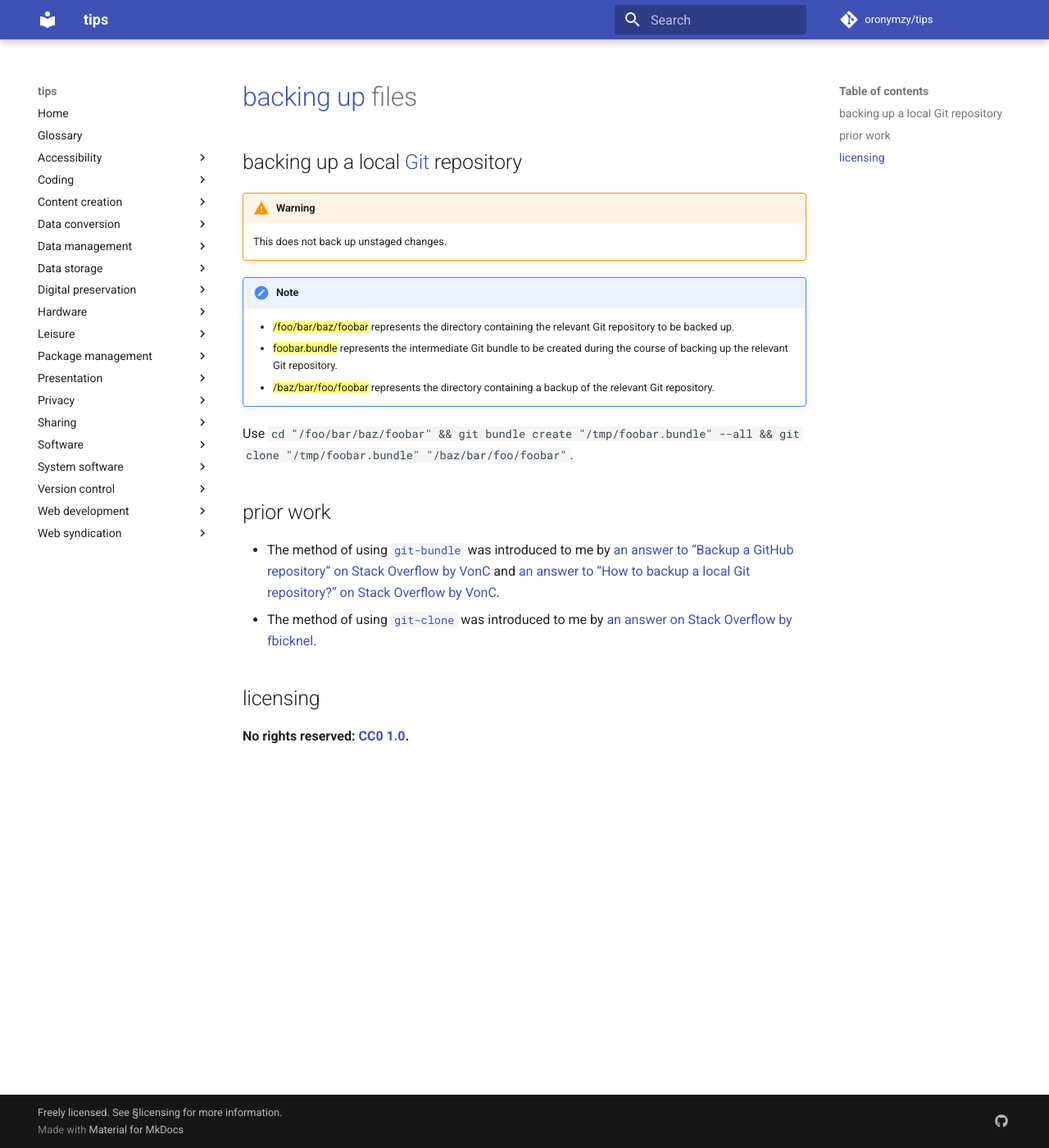
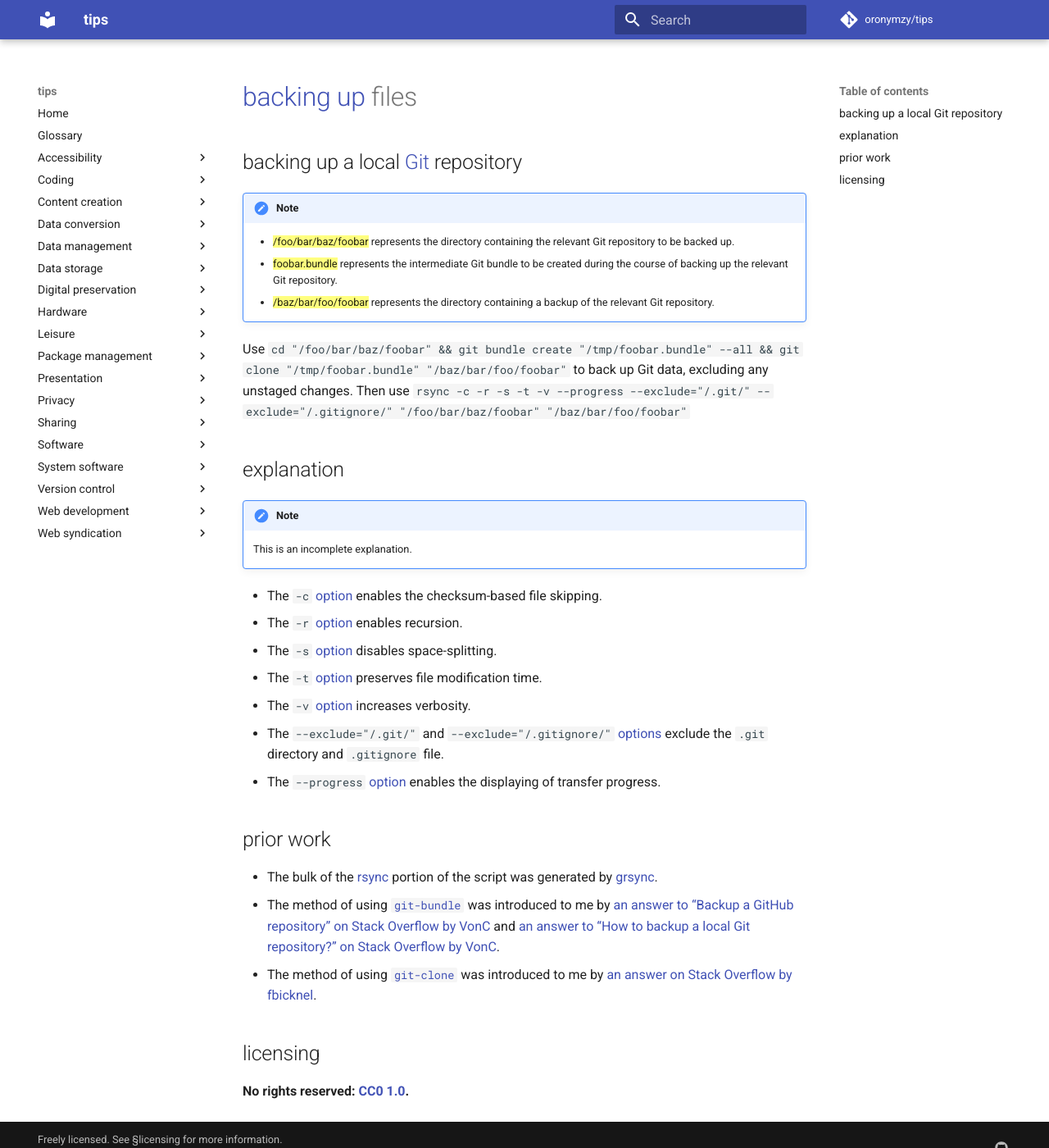
Before and after one commit to oronymzy/tips, an MkDocs documentation site: the page built from docs/bkgupfl.md, in a window 1280 px wide and 1400 px high. Shown: the whole window at 82% size. Built offline with MkDocs 1.6.1 and Material for MkDocs 9.7.7, drawn with Linux system fonts in a browser that asks for light colours; comment, search, counter and statistics services are not loaded.

Commit message:
Add section, add content, move content
Add 'explanation' section, with content.
Add unordered list item in 'prior work' section.
Move admonition content.
Remove admonition.
Add script in 'backing up a local Git repository' section.

```diff
--- a/docs/bkgupfl.md
+++ b/docs/bkgupfl.md
@@ -1,9 +1,5 @@
 # [backing up] files
 ## backing up a local [Git] repository
-
-!!! warning
-
-    This does not back up unstaged changes.
 
 !!! note
 
@@ -11,9 +7,26 @@
     - {==foobar.bundle==} represents the intermediate Git bundle to be created during the course of backing up the relevant Git repository.
     - {==/baz/bar/foo/foobar==} represents the directory containing a backup of the relevant Git repository.
 
-Use `cd "/foo/bar/baz/foobar" && git bundle create "/tmp/foobar.bundle" --all && git clone "/tmp/foobar.bundle" "/baz/bar/foo/foobar"`.
+Use `cd "/foo/bar/baz/foobar" && git bundle create "/tmp/foobar.bundle" --all && git clone "/tmp/foobar.bundle" "/baz/bar/foo/foobar"` to back up Git data, excluding any unstaged changes. Then use `rsync -c -r -s -t -v --progress --exclude="/.git/" --exclude="/.gitignore/" "/foo/bar/baz/foobar" "/baz/bar/foo/foobar"`
+
+## explanation
+
+!!! note
+
+    This is an incomplete explanation.
+
+- The `-c` [option] enables the checksum-based file skipping.
+- The `-r` [option] enables recursion.
+- The `-s` [option] disables space-splitting.
+- The `-t` [option] preserves file modification time.
+- The `-v` [option] increases verbosity.
+- The `--exclude="/.git/"` and `--exclude="/.gitignore/"` [options][option] exclude the `.git` directory and `.gitignore` file.
+- The `--progress` [option] enables the displaying of transfer progress.
+
+[option]: https://git.samba.org/rsync.git/?p=rsync.git;a=blob;f=rsync.yo;h=207d487eb11fbca9a26a4afa4058794519f17360;hb=HEAD
 
 ## prior work
+- The bulk of the [rsync](https://rsync.samba.org/) portion of the script was generated by [grsync](http://www.opbyte.it/grsync/).
 - The method of using [`git-bundle`](https://git-scm.com/docs/git-bundle) was introduced to me by [an answer to “Backup a GitHub repository” on Stack Overflow by VonC](https://stackoverflow.com/questions/1251713/backup-a-github-repository/1251717#1251717) and [an answer to “How to backup a local Git repository?” on Stack Overflow by VonC](https://stackoverflow.com/questions/2129214/how-to-backup-a-local-git-repository/2129286#2129286).
 - The method of using [`git-clone`](https://git-scm.com/docs/git-clone) was introduced to me by [an answer on Stack Overflow by fbicknel](https://stackoverflow.com/questions/9807367/restoring-git-repository-from-bundle-backup/17030169#17030169).
 
```
